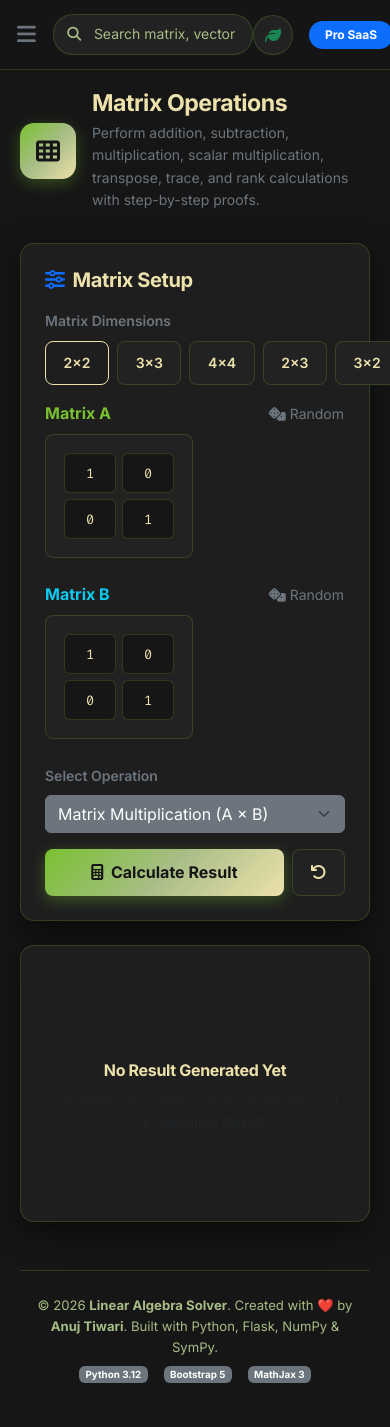
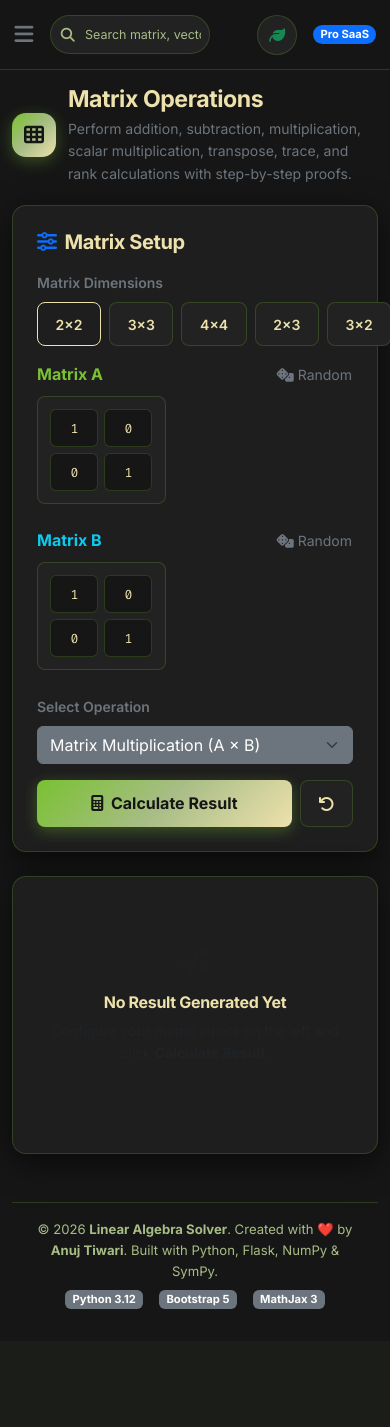
Before and after one commit to anujtiwari1427/lin-alg-sol, a Flask app: page /matrix in a window 390 px wide. After the commit the page ends 1309 px from the top, so only its background shows below. Run offline with Flask 3, Linux system fonts and the light colour scheme.

Commit message:
Enhance responsive layout, mobile matrix grid scaling, and MathJax overflow scrolling

```diff
--- a/static/css/modules.css
+++ b/static/css/modules.css
@@ -199,6 +199,13 @@
 
 /* Responsive tweaks */
 @media (max-width: 575.98px) {
-  .matrix-cell { width: 52px; height: 40px; font-size: 0.85rem; }
-  .result-cell { min-width: 52px; font-size: 0.85rem; }
+  .matrix-grid-wrap { max-width: 100%; padding: 0.4rem; }
+  .matrix-cell { width: 48px; height: 38px; font-size: 0.82rem; padding: 2px; }
+  .result-matrix-wrap { max-width: 100%; padding: 0.75rem; }
+  .result-cell { min-width: 48px; height: 38px; font-size: 0.82rem; padding: 0 0.25rem; }
+  .solution-card { gap: 0.5rem; }
+  .solution-var { min-width: 75px; padding: 0.5rem 0.75rem; }
+  .solution-var .var-val { font-size: 1.15rem; }
+  .module-header { gap: 0.75rem; margin-bottom: 1.25rem; }
+  .module-header-icon { width: 44px; height: 44px; font-size: 1.25rem; }
 }
--- a/static/css/style.css
+++ b/static/css/style.css
@@ -685,3 +685,68 @@ h1, h2, h3, h4, h5, h6 {
   border-radius: 4px;
 }
 ::-webkit-scrollbar-thumb:hover { background: var(--text-muted); }
+
+/* ---------------------------------------------------------
+   COMPREHENSIVE RESPONSIVE SYSTEM (Mobile, Tablet, Desktop)
+   --------------------------------------------------------- */
+
+/* MathJax & LaTeX Equation Overflow Handling for Mobile */
+.mjx-chtml, .MathJax, .step-latex, .MathJax_Display, .step-body {
+  max-width: 100% !important;
+  overflow-x: auto !important;
+  overflow-y: hidden !important;
+  -webkit-overflow-scrolling: touch;
+}
+
+/* Tablet & Mobile Screens (< 992px) */
+@media (max-width: 991.98px) {
+  .hero-section {
+    padding: 3.5rem 1.5rem 3rem !important;
+  }
+}
+
+/* Mobile Devices (< 768px) */
+@media (max-width: 767.98px) {
+  .main-content {
+    padding: 1rem 0.75rem !important;
+  }
+  .top-navbar {
+    padding: 0 0.85rem !important;
+  }
+  .app-footer {
+    padding: 1rem 0.75rem !important;
+    text-align: center;
+  }
+  .control-bar {
+    gap: 0.4rem;
+  }
+  .control-bar .btn {
+    flex: 1 1 auto;
+    justify-content: center;
+  }
+}
+
+/* Small Phones (< 576px) */
+@media (max-width: 575.98px) {
+  .search-bar-container {
+    width: 160px;
+  }
+  .search-input {
+    font-size: 0.78rem;
+    padding-left: 2.1rem;
+    padding-right: 0.5rem;
+  }
+  .search-icon {
+    left: 0.65rem;
+  }
+  .badge {
+    font-size: 0.7rem !important;
+    padding: 0.35em 0.65em !important;
+  }
+  .hero-title {
+    font-size: 1.75rem !important;
+  }
+  .hero-subtitle {
+    font-size: 0.95rem !important;
+  }
+}
```
